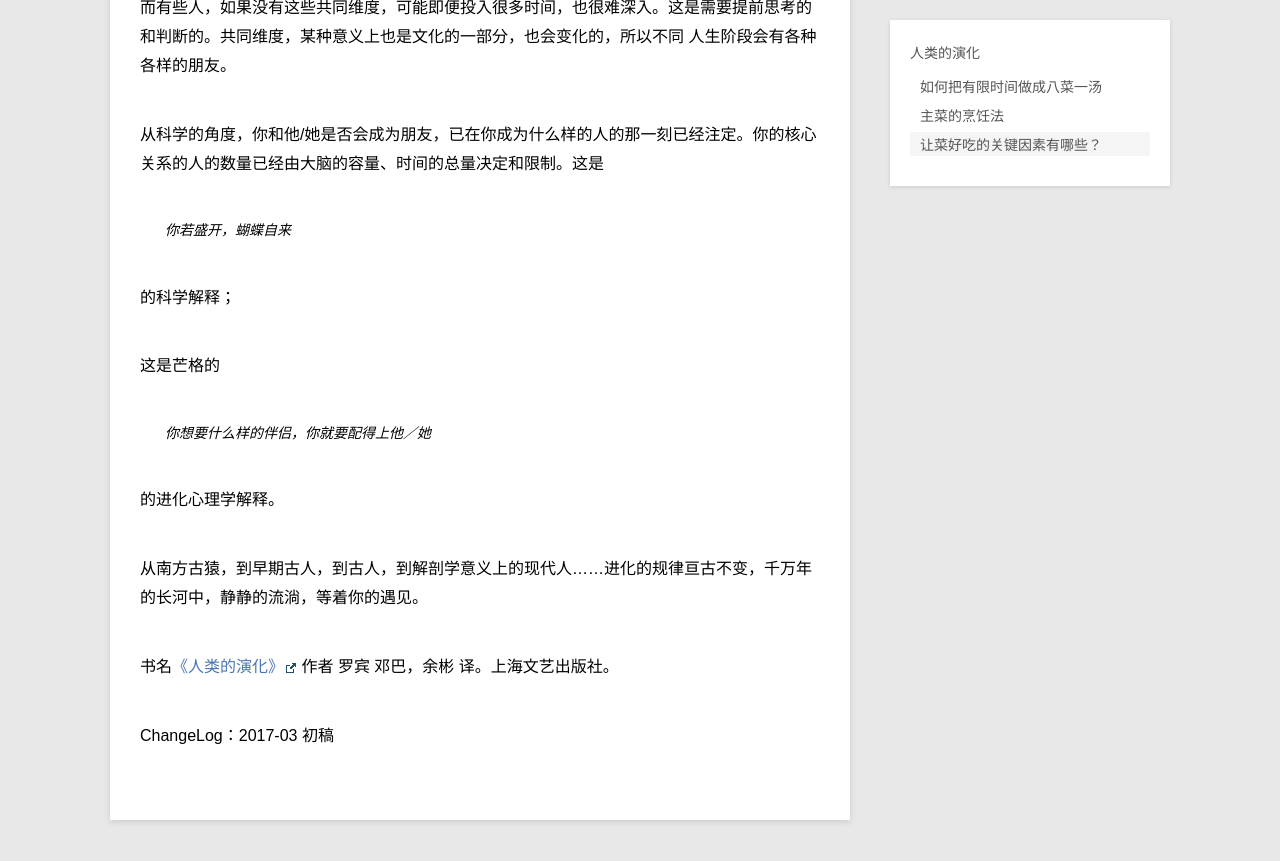
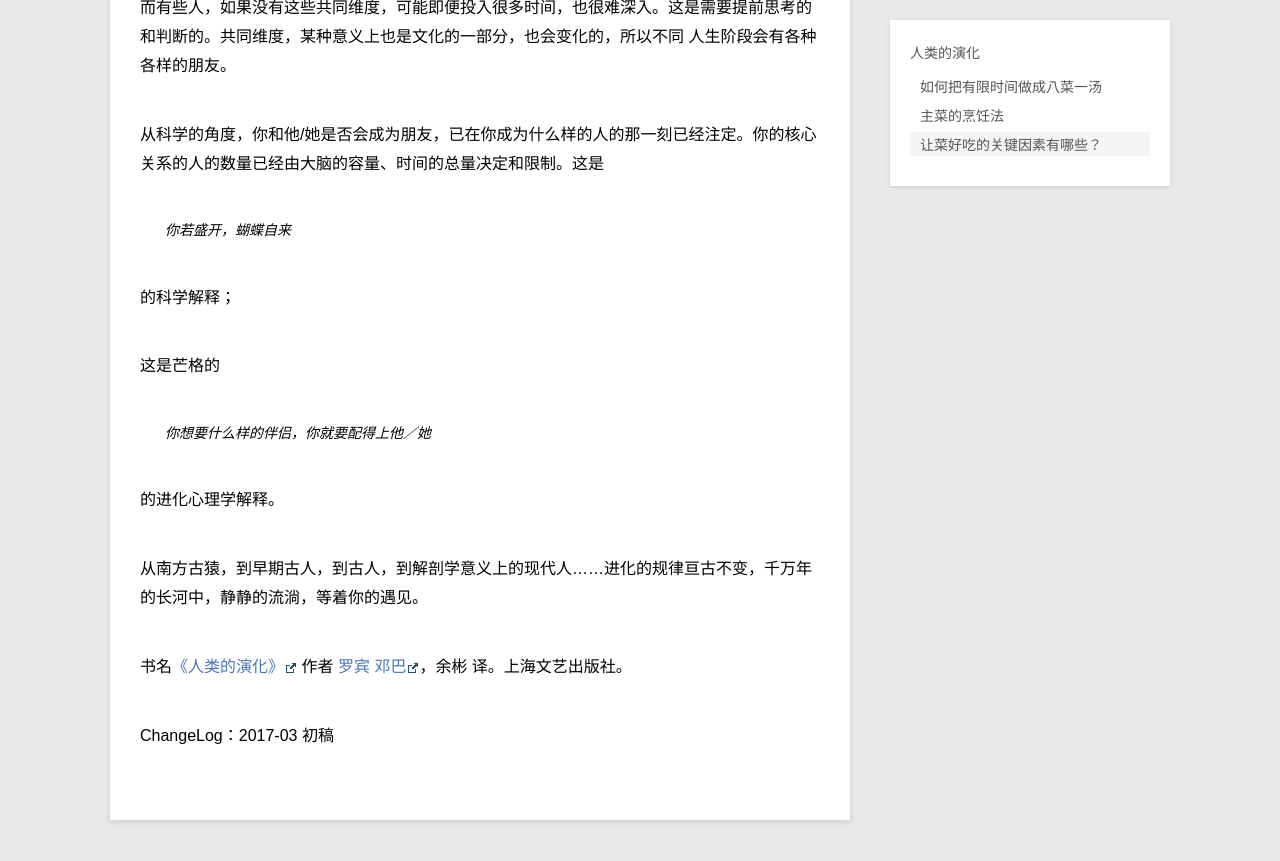
Before and after one commit to violettianjie/violettianjie.github.io, a Jekyll site: the page built from _posts/blog/2017-09-07-HumanEvolution.md, in a window 1280 px wide and 900 px high, scrolled down 1711 px. Shown: the top 861 px of the window. Built offline with Jekyll 4.4.1, drawn with Linux system fonts in a browser that asks for light colours; part of the change alters nothing that is shown.

```diff
--- a/_posts/blog/2017-09-07-HumanEvolution.md
+++ b/_posts/blog/2017-09-07-HumanEvolution.md
@@ -64,6 +64,6 @@ category: blog
 
 从南方古猿，到早期古人，到古人，到解剖学意义上的现代人......进化的规律亘古不变，千万年的长河中，静静的流淌，等着你的遇见。
 
-书名[《人类的演化》](https://book.douban.com/subject/26834220/) 作者 罗宾 邓巴，余彬 译。上海文艺出版社。
+书名[《人类的演化》](https://book.douban.com/subject/26834220/) 作者 [罗宾 邓巴](https://en.wikipedia.org/wiki/Robin_Dunbar)，余彬 译。上海文艺出版社。
 
 ChangeLog：2017-03 初稿
```
